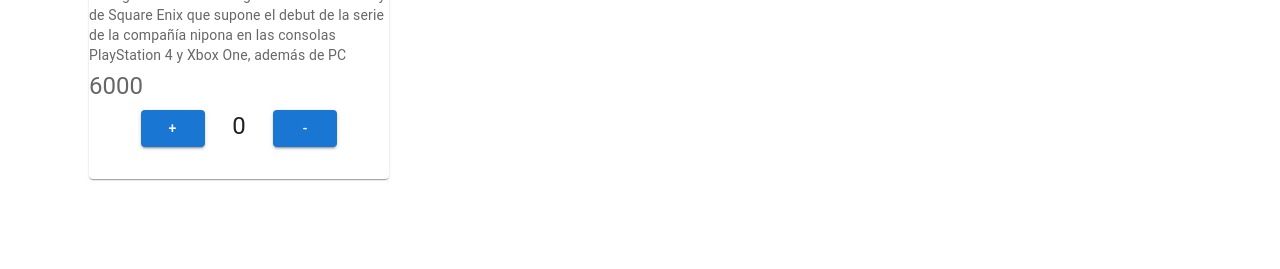
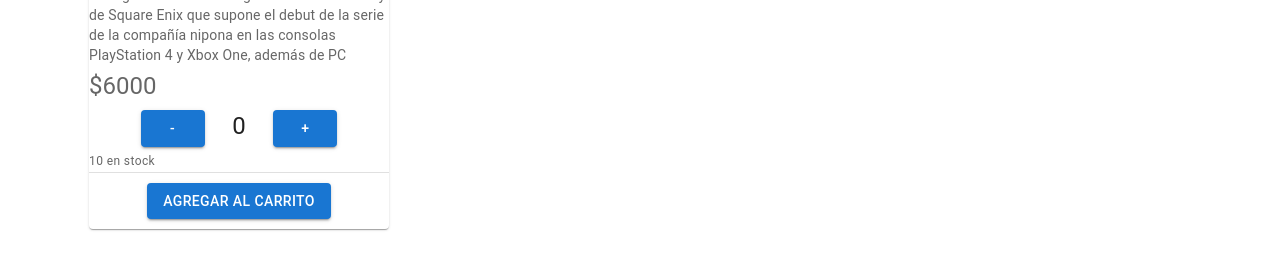
Before and after one commit to Luismn-design/TheGamerNest-Nieva, a React (Create React App) app: page /juegos/1 in a window 1280 px wide. Shown: the part 345-614 px from the top of the page. Built offline with nearby package versions, Linux system fonts and the light colour scheme.

Commit message:
counter & AddToCartButton Added

```diff
--- /dev/null
+++ b/src/components/AddToCartButton.jsx
@@ -0,0 +1,47 @@
+import * as React from 'react';
+import { Button, Dialog, DialogActions, DialogContent, DialogContentText, DialogTitle, Slide} from '@mui/material';
+import {Link} from 'react-router-dom';
+
+
+
+const Transition = React.forwardRef(function Transition(props, ref) {
+    return <Slide direction="up" ref={ref} {...props} />;
+  });
+
+const AddToCartButton = ({item, onAddToCart, count, openDialog, handleClose}) => {
+
+
+    return (
+        <div>
+            <Button variant="contained" color="primary" onClick={onAddToCart} sx={{margin:'10px'}}>
+                Agregar al carrito
+            </Button>
+            <Dialog
+                open={openDialog}
+                TransitionComponent={Transition}
+                keepMounted
+                onClose={handleClose}
+                >
+                <DialogTitle>{'Agregado al carrito'}</DialogTitle>
+                <DialogContent>
+                    <DialogContentText>
+                        {`Se ha agregado ${count} unidades de ${item.name} al carrito`}
+                    </DialogContentText>
+                </DialogContent>
+                <DialogActions>
+                    <Link to="/cart" style={{textDecoration:'none'}}>
+                        <Button onClick={handleClose} color="primary">
+                            Ver Carrito
+                        </Button>
+                    </Link>
+                        <Button color="primary" onClick={handleClose}>
+                            Seguir Comprando
+                        </Button>
+                </DialogActions>
+            </Dialog>
+        </div>
+    );
+};
+
+
+export default AddToCartButton;
--- a/src/components/ItemCount.jsx
+++ b/src/components/ItemCount.jsx
@@ -1,5 +1,4 @@
 import * as React from 'react';
-import { useState} from 'react';
 import Container from '@mui/material/Container';
 import Button from '@mui/material/Button';
 import { Typography } from '@mui/material';
@@ -7,33 +6,14 @@ import { Typography } from '@mui/material';
 
 
 
-const ItemCount = ({stock}) => {
+const ItemCount = ({resta, suma, count }) => {
 
-    const [count, setCount] = useState(0);
-
-    function resta () {
-        if (count > 0){
-            setCount (count - 1);
-            return count
-        } else {
-            return alert ('No puedes restar mas');
-        }
-    };
-
-    function suma () {
-        if (count < stock){
-            setCount (count + 1);
-            return count
-        } else {
-            return alert ('No puedes sumar mas');
-        }
-    };
 
     return (
-        <Container sx={{display:'flex', flexDirection:'row', alignContent:'center', justifyContent:'space-evenly', mb:'2rem'}}>
-            <Button variant='contained' onClick={suma}>+</Button>
+        <Container sx={{display:'flex', flexDirection:'row', alignContent:'center', justifyContent:'space-evenly'}}>
+            <Button variant='contained' onClick={resta}>-</Button>
             <Typography variant='h5' >{count}</Typography>
-            <Button variant='contained'  onClick={resta}>-</Button>
+            <Button variant='contained'  onClick={suma}>+</Button>
         </Container>
     );
 };
--- a/src/components/ItemDetail.jsx
+++ b/src/components/ItemDetail.jsx
@@ -1,9 +1,49 @@
 import * as React from 'react';
-import {Typography, Card, CardContent, CardMedia} from '@mui/material';
+import {Typography, Card, CardContent, CardMedia, Divider, Container} from '@mui/material';
 import ItemCount from './ItemCount';
+import AddToCartButton from './AddToCartButton';
+import { useState } from 'react';
+
 
 
 const ItemDetailContainer = ({item}) => {
+
+    const [count, setCount] = useState(0);
+
+    const [openDialog, setOpenDialog] = useState(false);
+
+    function handleRemove () {
+        if (count > 0){
+            setCount (count - 1);
+            return count
+        }else {
+            return alert ('No puedes restar mas');
+        }
+    };
+
+    function handleAdd () {
+        if (count < item.stock){
+            setCount (count + 1);
+            return count
+        }else {
+            return alert ('No hay mas stock');
+        }
+    };
+
+    async function  handleAddToCart () {
+        if (count > 0){
+            item.stock = item.stock - count;
+            setOpenDialog(true)
+        }else {
+            return alert ('No puedes agregar 0');
+        }
+    };
+
+    function handleCloseDialog () {
+        setOpenDialog(false);
+        setCount(0);
+    };
+
     return (
         <Card sx={{ margin:'25px', display:'flex', flexDirection:'column', maxWidth:'300px', minWidth:'300px'}}>
             <CardMedia
@@ -17,10 +57,17 @@ const ItemDetailContainer = ({item}) => {
                         {item.description}
                 </Typography>
                 <Typography variant="h5" color="textSecondary" component="p" gutterBottom sx={{}}>
-                        {item.price}
+                        ${item.price}
                 </Typography>
             </CardContent>
-            <ItemCount stock={item.stock} />
+            <ItemCount stock={item.stock} suma={handleAdd} resta={handleRemove} count={count}/>
+            <Typography variant='caption' color='textSecondary' component='p' sx={{mt:'5px'}}>
+                {item.stock} en stock
+            </Typography>
+            <Divider />
+            <Container sx={{display:'flex', flexDirection:'row', alignContent:'center', justifyContent:'space-evenly'}}>
+                <AddToCartButton item={item} onAddToCart={handleAddToCart} count={count} openDialog={openDialog} handleClose={handleCloseDialog}/>
+            </Container>
         </Card>
     );
 }
--- a/src/components/NavBar.jsx
+++ b/src/components/NavBar.jsx
@@ -80,8 +80,25 @@ const NavBar = () => {
                 display: { xs: 'block', md: 'none' },
               }}
             >
-              <MenuItem key={'Juegos'} onClick={handleCloseNavMenu}>
-                <Typography textAlign="center">Juegos</Typography>
+              <MenuItem key={'juegos'} onClick={handleCloseNavMenu}>
+                <Link to='/juegos' style={{textDecoration:'none', color:'black'}}>
+                  <Typography textAlign="center">JUEGOS</Typography>
+                </Link>
+              </MenuItem>
+              <MenuItem key={'rpg'} onClick={handleCloseNavMenu}>
+                <Link to='/category/rpg' style={{textDecoration:'none', color:'black'}}>
+                  <Typography textAlign="center">RPG</Typography>
+                </Link>
+              </MenuItem>
+              <MenuItem key={'accion'} onClick={handleCloseNavMenu}>
+                <Link to='/category/accion' style={{textDecoration:'none', color:'black'}}>
+                  <Typography textAlign="center">ACCION</Typography>
+                </Link>
+              </MenuItem>
+              <MenuItem key={'mmo'} onClick={handleCloseNavMenu}>
+                <Link to='/category/mmo' style={{textDecoration:'none', color:'black'}}>
+                  <Typography textAlign="center">MMO</Typography>
+                </Link>
               </MenuItem>
             </Menu>
           </Box>
@@ -106,7 +123,7 @@ const NavBar = () => {
             </Link>
           </Typography>
           <Box sx={{ flexGrow: 1, display: { xs: 'none', md: 'flex' } }}>
-              <Button key={'Juegos'} onClick={handleCloseNavMenu} sx={{ my: 2, color: 'white', display: 'block' }}>
+              <Button key={'juegos'} onClick={handleCloseNavMenu} sx={{ my: 2, color: 'white', display: 'block' }}>
                 <Link to="/juegos" style={{ textDecoration: 'none', color:'white' }}>
                   Juegos
                 </Link>
```
